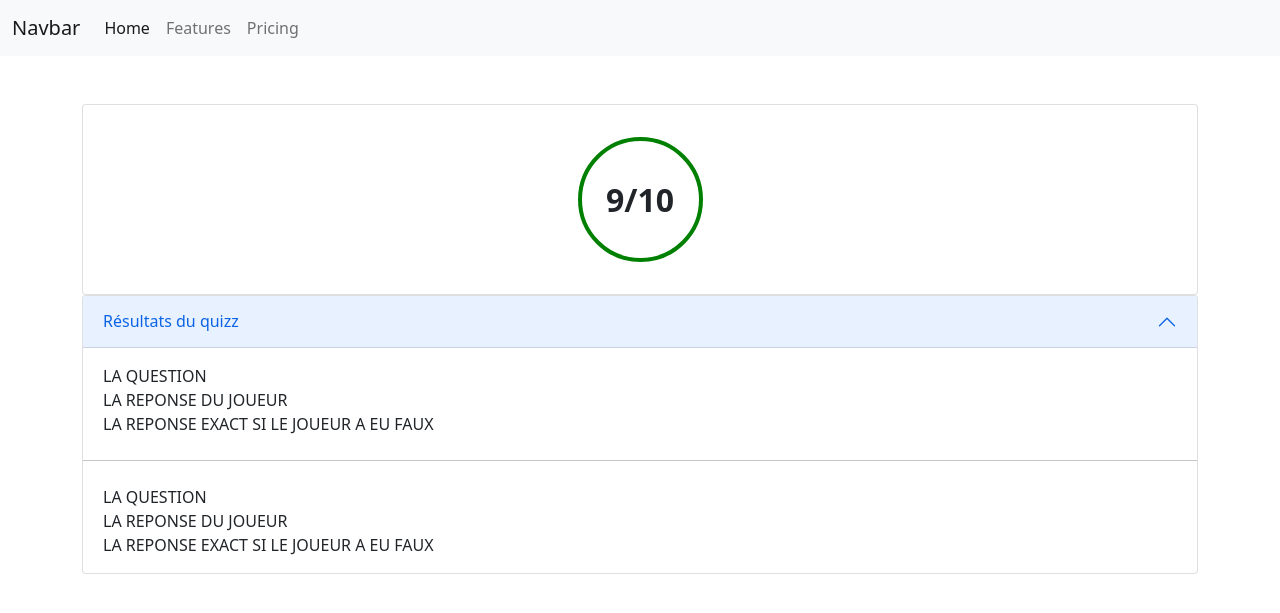
After one commit to Clement-Julia/TPQuizz, a PHP site: page /vues/resultatQuizz.php in a window 1280 px wide. The commit adds this page. Shown: the top 613 px of the page. Run offline with PHP 8.4, Linux system fonts and the light colour scheme; some libraries are stand-ins or nearby versions.

```diff
--- a/css/styles.css
+++ b/css/styles.css
@@ -112,3 +112,28 @@
 .is-not-visible{
     visibility: hidden;
 }
+
+
+
+/* PAGE RESULTAT QUIZZ . PHP */
+
+#resultat_quizz_div_score, #resultat_quizz_score{
+    display: flex;
+    align-items: center;
+    justify-content: center;
+}
+
+#resultat_quizz_score{
+    width: 125px;
+    height: 125px;
+    border-radius: 50%;
+    border: 4px solid green;
+    padding: 0 10px;
+}
+
+#resultat_quizz_score div{
+    text-align: center;
+    font-size: 2em;
+    font-weight: 600;
+    width: 100%;
+}
--- a/modeles/Quizz.php
+++ b/modeles/Quizz.php
@@ -36,7 +36,7 @@ class Quizz extends Modele {
                 $indexDonneesTriees = $indexDonneesTriees + 1;
             }
 
-            $doneesTriees[($indexDonneesTriees - 1)]['reponses'][] = $requete[$temp]['reponse'];
+            $doneesTriees[($indexDonneesTriees - 1)]['reponses'][$requete[$temp]['idReponse']] = $requete[$temp]['reponse'];
 
             $temp = $temp + 1;
             if($temp != 0 && $temp % 4 == 0){
@@ -71,4 +71,8 @@ class Quizz extends Modele {
         return $donneestriees;
     }
 
+    public function getInsertValueBddResultatQuizz(){
+
+    }
+
 }
--- a/traitements/quizz.card.fetch.php
+++ b/traitements/quizz.card.fetch.php
@@ -17,6 +17,10 @@ $Quizz->getCardQuizz($_GET["quizz"]);
 $carteQuizz = $Quizz->getInfoQuizz();
 $carteQuizzJson = json_encode($carteQuizz[$_GET["card"]]);
 
+// echo "<pre>";
+// print_r($carteQuizz);
+// echo "</pre>";
+
 if(!$carteQuizzJson){
     exit;
 };
--- /dev/null
+++ b/vues/resultatQuizz.php
@@ -0,0 +1,52 @@
+<?php
+require_once "header.php";
+?>
+
+<div class="container mt-5">
+
+    <div class="card">
+        <div class="card-body">
+            <div id="resultat_quizz_div_score" class="card-text py-3">
+                <div id="resultat_quizz_score">
+                    <div>9/10</div>
+                </div>
+            </div>
+        </div>
+    </div>
+
+    <div class="accordion" id="accordionExample">
+        <div class="accordion-item">
+            <h2 class="accordion-header" id="headingOne">
+                <button class="accordion-button" type="button" data-bs-toggle="collapse" data-bs-target="#collapseOne" aria-expanded="true" aria-controls="collapseOne">
+                Résultats du quizz
+                </button>
+            </h2>
+
+
+            <div id="collapseOne" class="accordion-collapse collapse show" aria-labelledby="headingOne" data-bs-parent="#accordionExample">
+                <div class="accordion-body">
+                    <div>LA QUESTION</div>
+                    <div>LA REPONSE DU JOUEUR</div>
+                    <div>LA REPONSE EXACT SI LE JOUEUR A EU FAUX</div>
+                </div>
+            </div>
+
+            <hr class="dropdown-divider">
+
+            <div id="collapseOne" class="accordion-collapse collapse show" aria-labelledby="headingOne" data-bs-parent="#accordionExample">
+                <div class="accordion-body">
+                    <div>LA QUESTION</div>
+                    <div>LA REPONSE DU JOUEUR</div>
+                    <div>LA REPONSE EXACT SI LE JOUEUR A EU FAUX</div>
+                </div>
+            </div>
+
+
+        </div>
+    </div>
+
+</div>
+
+<?php
+require_once "footer.php";
+?>
```
Also changed, not shown: js/script.js (+10 -2 lines), vues/quizz.php (+6 -4 lines).
